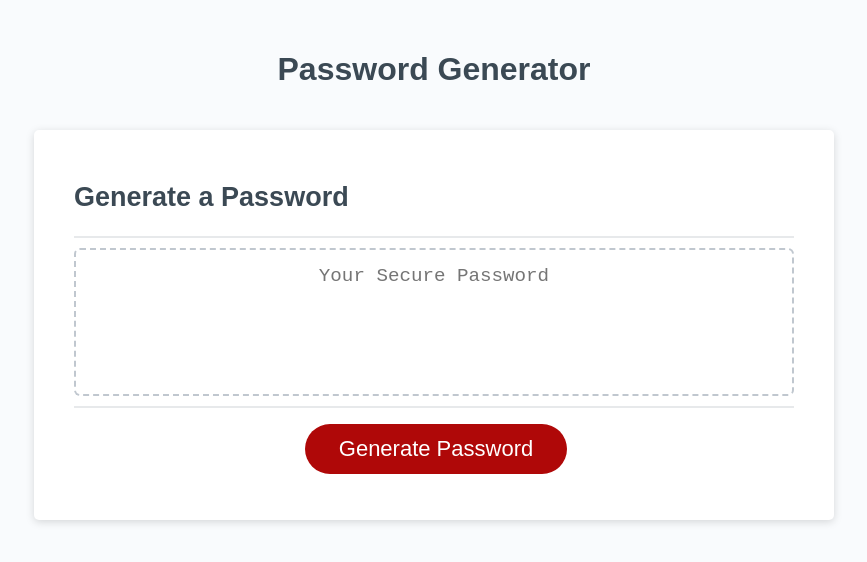
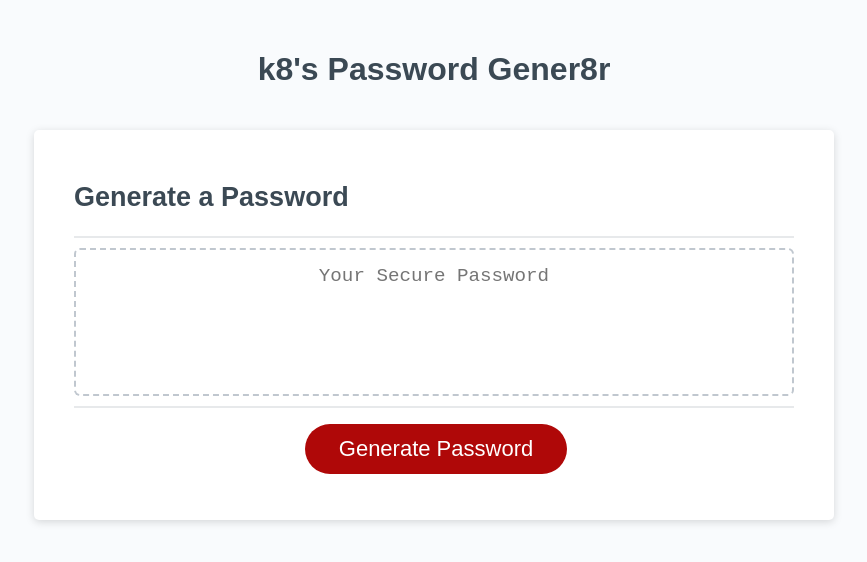
Before and after one commit to k8sterchi/gener8r, a plain HTML site: page Develop/index.html in a window 1280 px wide. Shown: the whole page, without its empty margins (206-1073 px from the left). Drawn offline with Linux system fonts and the light colour scheme.

Commit message:
customized h1 text in the html, continued working on ensuring user selects at least one character type

```diff
--- a/Develop/index.html
+++ b/Develop/index.html
@@ -10,7 +10,7 @@
   <body>
     <div class="wrapper">
       <header>
-        <h1>Password Generator</h1>
+        <h1>k8's Password Gener8r</h1>
       </header>
       <div class="card">
         <div class="card-header">
```
Also changed, not shown: Develop/script.js (line endings or trailing spaces).
